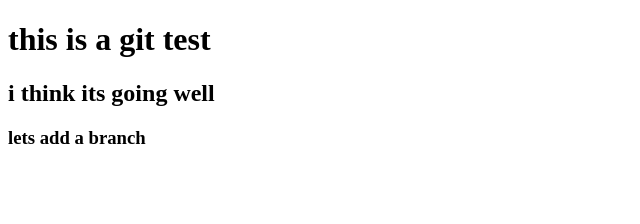
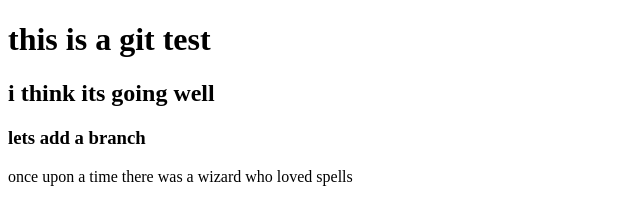
Before and after one commit to Mucaros/another-git-test, a plain HTML site: page index.html in a window 1280 px wide. Shown: the whole page, without its empty margins (0-640 px from the left). Drawn offline with Linux system fonts and the light colour scheme.

Commit message:
the wizard loves spells

```diff
--- a/index.html
+++ b/index.html
@@ -9,5 +9,6 @@
     <h1>this is a git test</h1>
     <h2>i think its going well</h2>
     <h3>lets add a branch</h3>
+    <p>once upon a time there was a wizard who loved spells</p>
 </body>
 </html>
```
